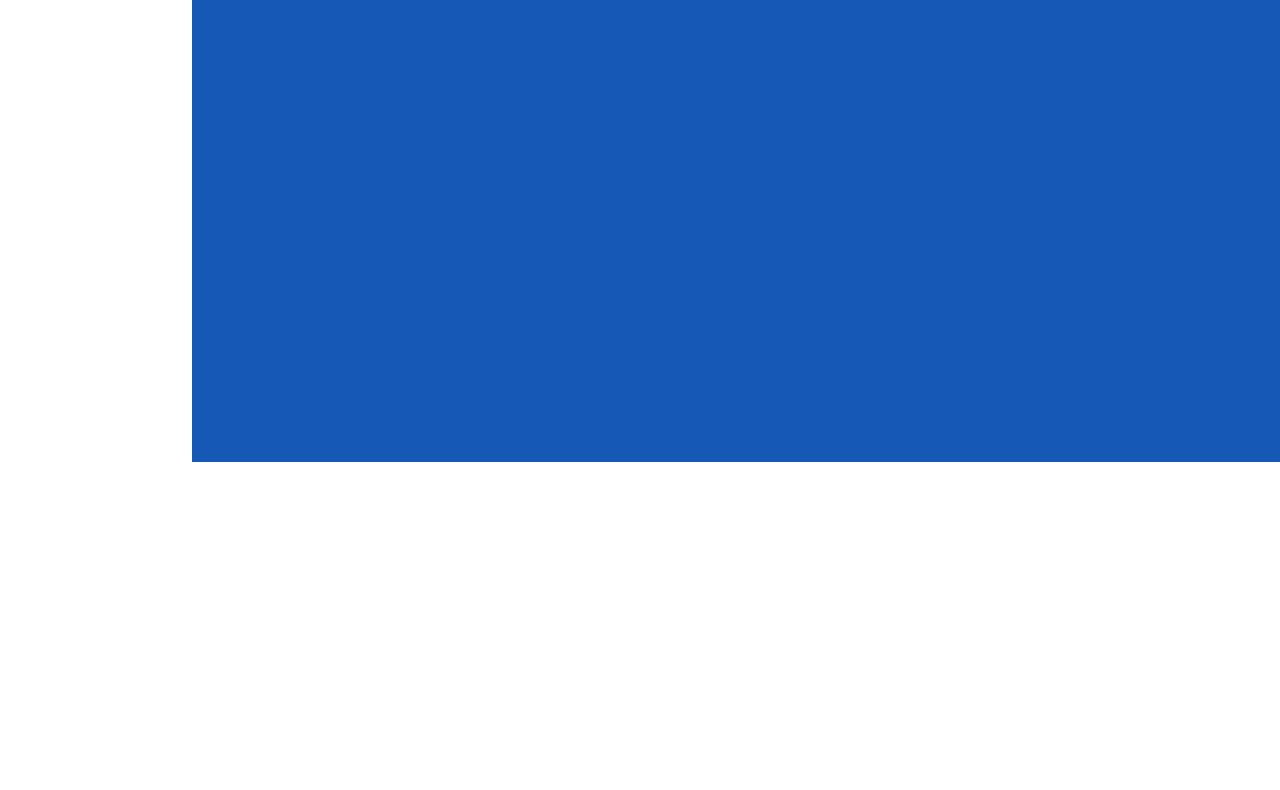
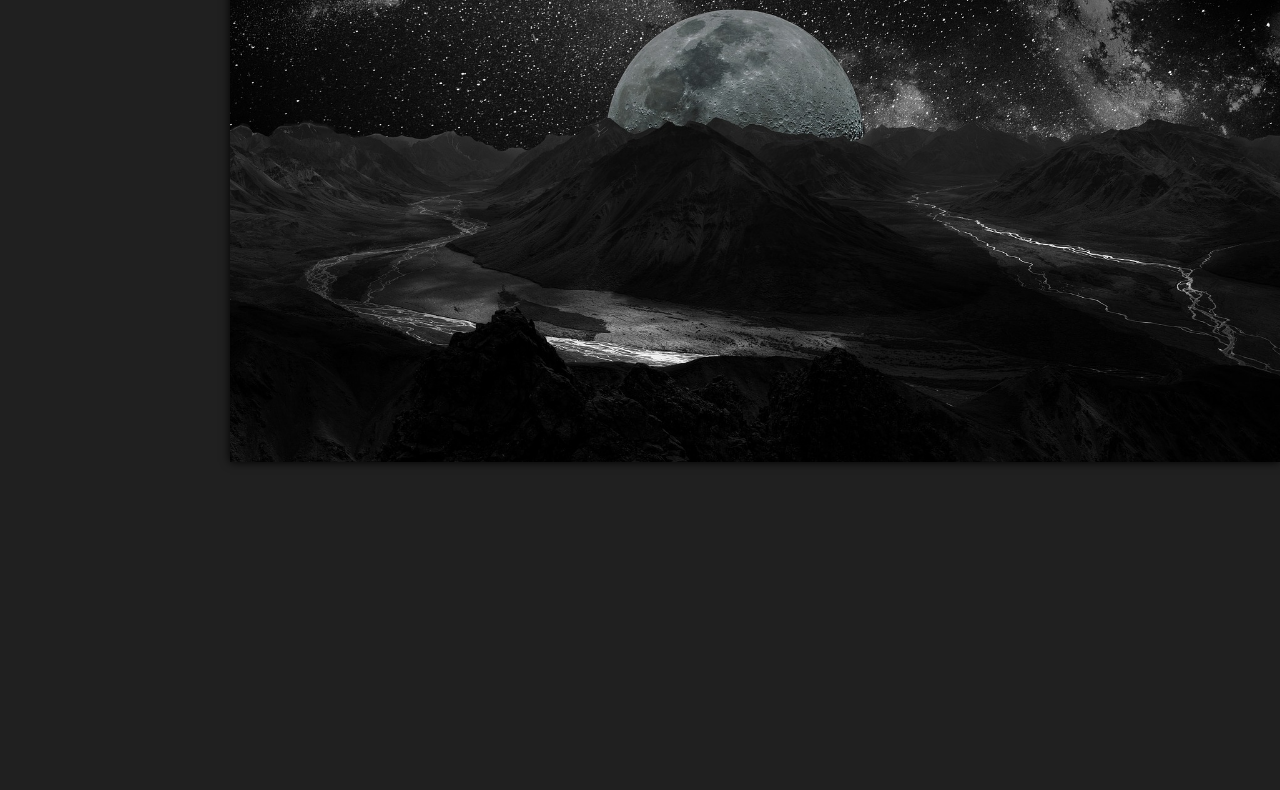
Before and after one commit to vkunssec/lessons-server, a website: page static/public/index.html in a window 1280 px wide. Shown: the part 466-1256 px from the top of the page. Drawn offline with Linux system fonts and the light colour scheme.

Commit message:
animation and bg style"

```diff
--- a/static/public/assets/css/style.css
+++ b/static/public/assets/css/style.css
@@ -16,12 +16,17 @@ body {
 	padding: 0;
 	width: 100%;
 	height: 200vh;
-	font-family: sans-serif;
+	font-family: 'Quicksand', sans-serif;
+	color: rgb(221, 221, 221);
+	background-color: #202020;
+	overflow-x: hidden;
 }
 
 main > .vknc {
 	position: absolute;
 	font-size: 128px;
+	font-weight: 500;
+	letter-spacing: 21px;
 	top: 200px;
 	padding: 7% 0 0 7%;
 	transition: transform 1.2s, opacity 1.2s;
@@ -34,11 +39,40 @@ main > .vknc:not(.onview) {
 
 main > .square {
 	position: absolute;
-	background-color: #1558b6;
 	top: 128px;
 	right: 0;
-	width: 85%;
-	height: 100vh;
+	width: 82%;
+	max-height: 100vh;
 	z-index: -1;
 	pointer-events: none;
+	box-shadow: 0 0 9px rgba(0, 0, 0, 1);
+	transition: transform 1.2s, opacity 1.2s;
 }
+
+main > .square:not(.onview) {
+	transform: translateX(42%);
+	opacity: 0;
+}
+
+main > .square > img {
+	top: 0;
+	right: 0;
+	bottom: 0;
+	left: 0;
+	max-width: 100%;
+	max-height: 100%;
+	width: 100vw;
+	height: 100vh;
+	object-fit: cover;
+}
+
+@media (max-width: 720px) {
+	main > .vknc {
+		font-size: 120px;
+	}
+
+	main > .square > img {
+		object-fit: none;
+    	object-position: 30% 0%;
+	}
+}
--- /dev/null
+++ b/static/public/assets/fonts/font.css
@@ -0,0 +1,29 @@
+@font-face {
+    font-family: "Quicksand";
+    src: url('Quicksand-Light.ttf');
+    font-weight: 300;
+}
+
+@font-face {
+    font-family: "Quicksand";
+    src: url('Quicksand-Regular.ttf');
+    font-weight: 400;
+}
+
+@font-face {
+    font-family: "Quicksand";
+    src: url('Quicksand-Medium.ttf');
+    font-weight: 500;
+}
+
+@font-face {
+    font-family: "Quicksand";
+    src: url('Quicksand-SemiBold.ttf');
+    font-weight: 600;
+}
+
+@font-face {
+    font-family: "Quicksand";
+    src: url('Quicksand-Bold.ttf');
+    font-weight: 700;
+}
--- a/static/public/assets/js/main.js
+++ b/static/public/assets/js/main.js
@@ -3,7 +3,7 @@ var sqr_blue = document.querySelector(`main > .square`);
 
 function onloaded() {
     function loaded() {
-        Array.prototype.forEach.call(document.querySelectorAll("[loaded]"), (el) => {
+        Array.prototype.forEach.call(document.querySelectorAll("[fade-in]"), (el) => {
             el.classList.add("onview");
         });
     }
--- a/static/public/index.html
+++ b/static/public/index.html
@@ -2,14 +2,17 @@
 <html>
 <head>
 	<title>vknc</title>
+	<link rel="stylesheet" href="assets/fonts/font.css">
 	<link rel="stylesheet" href="assets/css/style.css">
 </head>
 <body>
 
 	<header></header>
 	<main>
-		<div class="vknc" loaded>vknc</div>
-		<div class="square"></div>
+		<div class="vknc" fade-in>vknc</div>
+		<div class="square" fade-in>
+			<img src="assets/img/2.jpg">
+		</div>
 	</main>
 	<footer></footer>
 
```
Also changed, not shown: static/public/assets/fonts/Quicksand-Bold.ttf (added), static/public/assets/fonts/Quicksand-Light.ttf (added), static/public/assets/fonts/Quicksand-Medium.ttf (added), static/public/assets/fonts/Quicksand-Regular.ttf (added), static/public/assets/fonts/Quicksand-SemiBold.ttf (added), static/public/assets/img/1.jpg (added), static/public/assets/img/2.jpg (added).
